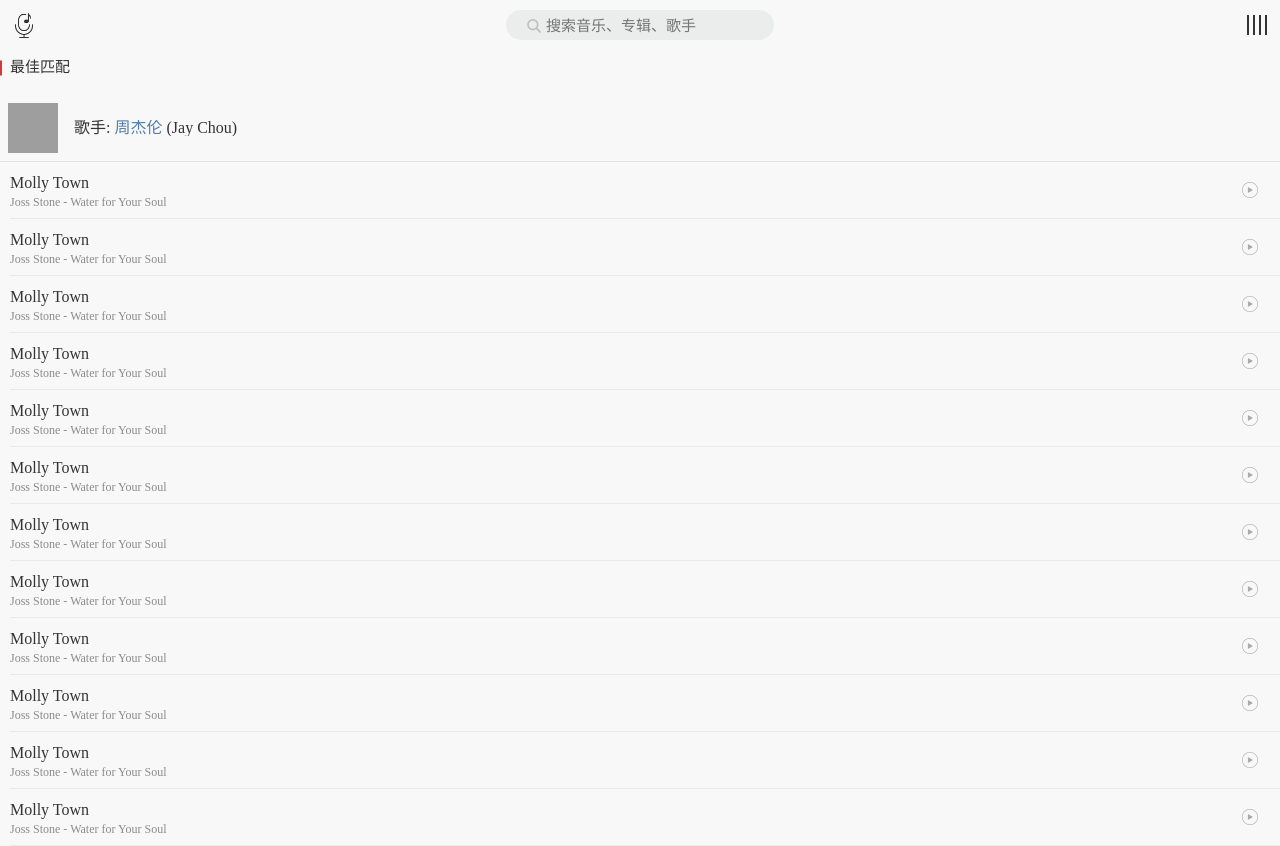
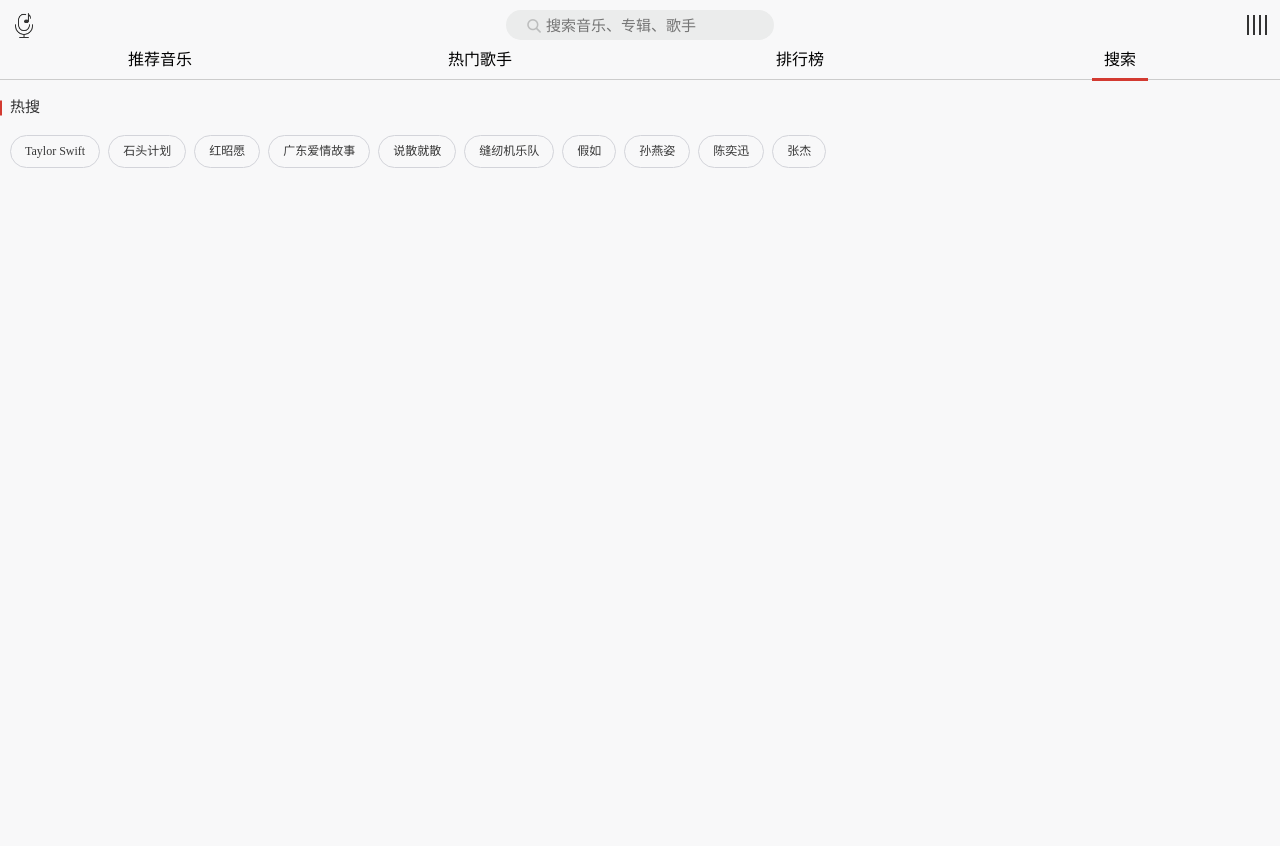
Before and after one commit to zbhgit/my-music, a React app: page /search in a window 1280 px wide. After the commit the page ends 800 px from the top, so only its background shows below. Built offline with nearby package versions, Linux system fonts and the light colour scheme; grey boxes are pictures that could not be loaded.

Commit message:
完成路由的配置

```diff
--- a/src/assets/css/reset.css
+++ b/src/assets/css/reset.css
@@ -46,3 +46,7 @@
     border-collapse: collapse;
     border-spacing: 0;
 }
+a {
+    text-decoration: none;
+    color: inherit;
+}
--- a/src/components/nav/nav.js
+++ b/src/components/nav/nav.js
@@ -2,19 +2,23 @@
  * Created by Z on 2017/12/12.
  */
 import React,{Component} from 'react';
+import {NavLink} from 'react-router-dom'
 import './nav.scss'
 class Nav extends Component {
   render() {
     return (
       <ul className="home_nav">
         <li >
-          <span className="text active">推荐音乐</span>
+          <NavLink exact to="/" className="text" activeClassName='active'>推荐音乐</NavLink>
         </li>
         <li>
-          <span className="text">热门歌手</span>
+          <NavLink to="/singer" activeClassName='active' className="text">热门歌手</NavLink>
         </li>
         <li>
-          <span className="text">排行榜</span>
+          <NavLink to="/rank" activeClassName='active' className="text">排行榜</NavLink>
+        </li>
+        <li>
+          <NavLink to="/search" activeClassName='active' className="text">搜索</NavLink>
         </li>
       </ul>
     )
--- a/src/components/nav/nav.scss
+++ b/src/components/nav/nav.scss
@@ -8,7 +8,7 @@
     flex:1;
     text-align: center;
     height:100%;
-    span {
+    .text {
       position: relative;
       display: inline-block;
       line-height:40px;
--- a/src/components/singer_item/singer_item.js
+++ b/src/components/singer_item/singer_item.js
@@ -2,6 +2,7 @@
  * Created by Z on 2017/12/22.
  */
 import React, {Component} from 'react'
+import {NavLink} from 'react-router-dom'
 import './singer_item.scss'
 import PropTypes from 'prop-types'
 
@@ -12,11 +13,11 @@
       display: icon? '' : "none",
     };
    return (
-     <div className="singer_item">
+     <NavLink to={'/singer/:singerId'} className="singer_item">
        <img className="singer_img" src={singer.img1v1Url} alt="歌手相片"/>
        <p className="singer_name">歌手: <span>{singer.name}</span> {singer.alias[0] ? `(${singer.alias[0]})` : ''}</p>
        <span style={style} className="icon iconfont icon-right"></span>
-     </div>
+     </NavLink>
    )
   }
 }
--- a/src/index.js
+++ b/src/index.js
@@ -1,8 +1,9 @@
 import React from 'react';
 import ReactDOM from 'react-dom';
-import {Home,HotSinger,RankList,SongDetail,Singer,Player,Search} from './pages'
+// import {Home,HotSinger,RankList,SongDetail,Singer,Player,Search} from './pages'
+import RouterMap from './router/router'
 import registerServiceWorker from './registerServiceWorker';
 
 import './assets/css/index.css'
-ReactDOM.render(<Search />, document.getElementById('root'));
+ReactDOM.render(<RouterMap />, document.getElementById('root'));
 registerServiceWorker();
--- a/src/pages/home/index.js
+++ b/src/pages/home/index.js
@@ -1,12 +1,12 @@
 /**
  * Created by Z on 2017/12/12.
  */
-import React,{Component} from 'react';
+import React, {Component} from 'react';
 import Header from 'components/header/header'
 import Carousel from './carousel/carousel'
 import MusicList from './music_list/music_list'
 import Nav from 'components/nav/nav'
-class Home extends Component {
+class Recommend extends Component {
   render() {
     return (
       <div className="home">
@@ -19,4 +19,4 @@
   }
 }
 
-export default Home
+export default Recommend
--- a/src/pages/home/music_list/music_list.js
+++ b/src/pages/home/music_list/music_list.js
@@ -1,5 +1,7 @@
 import React, {Component} from 'react';
-import Item from 'components/song_item/item'
+import Item from 'components/song_item/item';
+import Title from 'components/title/title';
+import {NavLink} from 'react-router-dom'
 import './music_list.scss'
 class MusicList extends Component {
   render() {
@@ -7,59 +9,56 @@
       <div className="music_list">
         {/*精品歌单*/}
         <div className="recommend">
-          <div className="recommend_title">
-            <h3 className="text">推荐歌单</h3>
-            <span className="icon iconfont icon-right"></span>
-          </div>
+          <Title title={'推荐歌单'}/>
           <div className="recommend_item--wrapper">
-            <a href="button" className="item">
+            <NavLink to={'song/:songListId'} href="button" className="item">
               <img src="http://p1.music.126.net/uXbDB1aWsp36_I_lQs-DeA==/1411772930113118.jpg" alt="歌单封面"/>
               <div className="listen_count">
                 <span className="icon iconfont icon-listen"></span>
                 <span className="count">1234</span>
               </div>
               <p className="description">华语速爆新歌</p>
-            </a>
-            <a href="button" className="item">
+            </NavLink>
+            <NavLink to={'song/:songListId'} href="button" className="item">
               <img src="http://p1.music.126.net/ZC9Kj6a7NkNSs-CZ4JdS1g==/109951162964281524.jpg" alt="歌单封面"/>
               <div className="listen_count">
                 <span className="icon iconfont icon-listen"></span>
                 <span className="count">46.49万</span>
               </div>
               <p className="description">• Soul/Reggae｜灵歌遇上了雷鬼?</p>
-            </a>
-            <a href="button" className="item">
+            </NavLink>
+            <NavLink to={'song/:songListId'} href="button" className="item">
               <img src="http://p1.music.126.net/K_q4k-f7b0dXkytaDN0MTQ==/528865150111579.jpg" alt="歌单封面"/>
               <div className="listen_count">
                 <span className="icon iconfont icon-listen"></span>
                 <span className="count">1234</span>
               </div>
               <p className="description">低吟浅唱丨我温暖的忧郁</p>
-            </a>
-            <a href="button" className="item">
+            </NavLink>
+            <NavLink to={'song/:songListId'} href="button" className="item">
               <img src="http://p1.music.126.net/rhbxWUndbuKfZme4IiYplw==/3428277255764485.jpg" alt="歌单封面"/>
               <div className="listen_count">
                 <span className="icon iconfont icon-listen"></span>
                 <span className="count">1234</span>
               </div>
               <p className="description">北欧后摇氛围,如梦似幻的落寞之旅</p>
-            </a>
-            <a href="button" className="item">
+            </NavLink>
+            <NavLink to={'song/:songListId'} href="button" className="item">
               <img src="http://p1.music.126.net/spPPE5PzbULCzw1LfMgKlg==/3401888989102801.jpg" alt="歌单封面"/>
               <div className="listen_count">
                 <span className="icon iconfont icon-listen"></span>
                 <span className="count">1234</span>
               </div>
               <p className="description">和风｜物哀，如得其情</p>
-            </a>
-            <a href="button" className="item">
+            </NavLink>
+            <NavLink to={'song/:songListId'} href="button" className="item">
               <img src="http://p1.music.126.net/69UvJeww927sMtnjfwlO0Q==/1371091002111924.jpg" alt="歌单封面"/>
               <div className="listen_count">
                 <span className="icon iconfont icon-listen"></span>
                 <span className="count">1234</span>
               </div>
               <p className="description">【民谣盛宴】100首必听欧美民谣</p>
-            </a>
+            </NavLink>
           </div>
         </div>
         <div className="new_song">
--- a/src/pages/hot_singer/singer_list/singer_list.js
+++ b/src/pages/hot_singer/singer_list/singer_list.js
@@ -16,7 +16,7 @@
     let {singers} = this.state;
     let elSingerList = singers.map((singer) => {
       return (
-        <li className="singer_item" key={singer.id}>
+        <li  key={singer.id}>
           <SingerItem singer={singer} icon={true} />
         </li>
       )
--- a/src/pages/player/index.js
+++ b/src/pages/player/index.js
@@ -4,6 +4,9 @@
 export default class Player extends Component {
   render() {
     const style = {
+      position:'absolute',
+      top: 0,
+      left: '100%',
       backgroundColor: '#231e1b',
       width: '100%',
       height: '100vh',
--- a/src/pages/search/hot_search/hot_search.js
+++ b/src/pages/search/hot_search/hot_search.js
@@ -15,7 +15,7 @@
     };
     return (
       <div>
-        <div className="hot_search" style={{display: "none"}}>
+        <div className="hot_search">
           <Title title={"热搜"}/>
           <ul className="hot_item-wrapper">
             <li className="hot_item">
@@ -50,7 +50,7 @@
             </li>
           </ul>
         </div>
-        <div className="search_result">
+        <div className="search_result"  style={{display: "none"}}>
           <Title title={"最佳匹配"}/>
           <SingerItem singer={singer}/>
           <ul>
--- a/src/pages/search/index.js
+++ b/src/pages/search/index.js
@@ -2,6 +2,7 @@
  * Created by Z on 2017/12/22.
  */
 import Header from 'components/header/header'
+import Nav from 'components/nav/nav'
 import HotSearch from './hot_search/hot_search'
 import React, {Component} from 'react'
 
@@ -10,6 +11,7 @@
     return (
       <div className="search">
         <Header/>
+        <Nav/>
         <HotSearch/>
       </div>
     )
--- /dev/null
+++ b/src/router/router.js
@@ -0,0 +1,34 @@
+/**
+ * Created by Z on 2017/12/23.
+ */
+import React, {Component} from 'react'
+import {BrowserRouter, Route} from 'react-router-dom'
+import Home from '../pages/home'
+import HotSinger from '../pages/hot_singer'
+import SingerDetail from '../pages/singer/'
+import Rank from '../pages/rank'
+import Search from '../pages/search'
+import Player from '../pages/player'
+import SongDetail from '../pages/songList_detail'
+export default class RouterMap extends Component {
+  render() {
+    const relative = {
+      width: '100%',
+      position: 'relative',
+      overflow: 'hidden'
+    };
+    return (
+      <BrowserRouter>
+        <div style={relative}>
+          <Route exact path="/" component={Home}/>
+          <Route exact path="/singer" component={HotSinger}/>
+          <Route path="/singer/:singerId" component={SingerDetail}/>
+          <Route path="/rank" component={Rank}/>
+          <Route path="/search" component={Search}/>
+          <Route path="/song/:songListId" component={SongDetail}/>
+          <Player/>
+        </div>
+      </BrowserRouter>
+    )
+  }
+}
```
